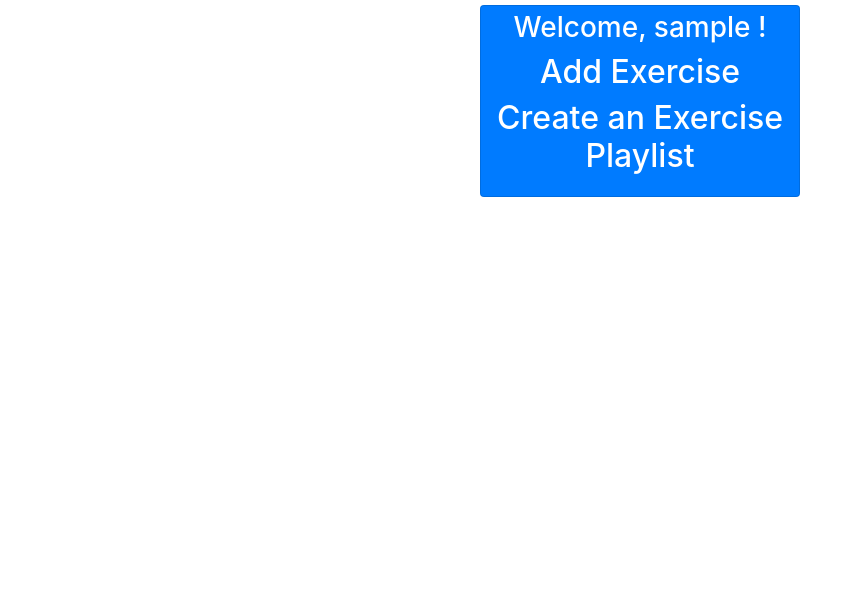
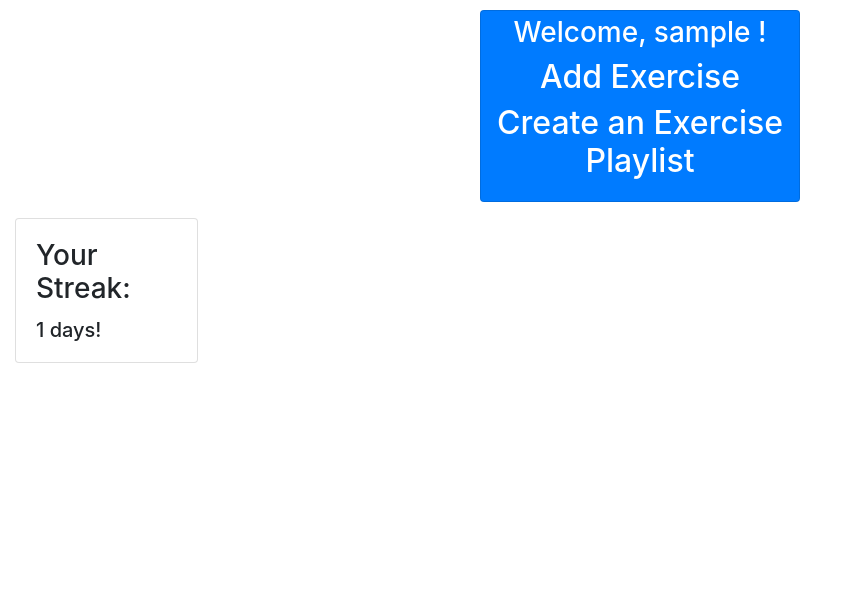
Before and after one commit to Jacksonwolf15/HoosFit, a Django app: page /profiles/1/ in a window 1280 px wide. Shown: the part 69-672 px from the top of the page, without its empty margins (0-848 px from the left). Run offline with Django 3.2, Linux system fonts and the light colour scheme; the visitor is signed in with stand-in values (Sample User, id 1); some libraries are stand-ins or nearby versions.

Commit message:
streak feature

```diff
--- a/hoosfit/admin.py
+++ b/hoosfit/admin.py
@@ -1,8 +1,9 @@
 from django.contrib import admin
 
 # Register your models here.
-from .models import Exercise, ExercisePlaylist, Award
+from .models import Exercise, ExercisePlaylist, Award, Profile
 
 admin.site.register(Exercise)
 admin.site.register(ExercisePlaylist)
 admin.site.register(Award)
+admin.site.register(Profile)
--- a/hoosfit/models.py
+++ b/hoosfit/models.py
@@ -1,5 +1,7 @@
 from django.db import models
 from django.contrib.auth.models import User
+from django.dispatch import receiver
+from django.db.models.signals import post_save
 
 class Exercise (models.Model):
     user = models.ForeignKey(User, null=True, on_delete=models.CASCADE)
@@ -24,3 +26,22 @@ class Award (models.Model):
 
     def __str__(self):
         return self.award_name
+
+class Profile (models.Model):
+    user = models.OneToOneField(User, on_delete=models.CASCADE, default=0)
+    streak_number = models.PositiveIntegerField(default=0)
+    previous_login = models.DateTimeField('streak', null=True)
+
+
+    def __str__(self):
+        return self.user.username
+
+    # def valid_streak(self):
+    #     now = timezone.now()
+    #     valid_streak.boolean = True
+
+@receiver(post_save, sender=User)
+def update_user_profile(sender, instance, created, **kwargs):
+    if created:
+        Profile.objects.create(user=instance)
+    instance.profile.save()
--- a/hoosfit/templates/hoosfit/profile.html
+++ b/hoosfit/templates/hoosfit/profile.html
@@ -31,7 +31,9 @@
   </header>
   <body style="background-color: rgb(255, 255, 255); margin-bottom: 100px;">
 
-  <div class="container center" style="margin-top: 5px; margin-bottom: 5px">
+  <div class="row">
+    <div class="col-sm-12">
+      <div class="container center" style="margin-top: 5px; margin-bottom: 5px">
         <div class="card text-white bg-primary mb-3" style="max-width: 20rem; margin: auto">
           {% if user.is_authenticated %}
           <div class="card-title" style="margin-top: 5px">
@@ -39,6 +41,19 @@
             <h2 align="center"><a style="color: white" href="{% url 'exercisecreate' user_id=user.username %}">Add Exercise</a></h2>
             <h2 align="center"><a style="color: white" href="{% url 'playlistcreate' user_id=user.username %}">Create an Exercise Playlist</a></h2>
           </div>
+        </div>
+      </div>
+    </div>
+  </div>
+  <div class="col-sm-2">
+    <div class="card">
+      <div class="card-body">
+        <h3 class="card-title">Your Streak:</h3>
+
+        <h5 class="card-text">{{ user.profile.streak_number }} days!</h5>
+      </div>
+    </div>
+  </div>
           {% else %}
           <div class="card-title">
             <h2 align="center"><a style="color: white" href="{% provider_login_url 'google' %}">Login with Google</a></h2>
--- a/hoosfit/views.py
+++ b/hoosfit/views.py
@@ -6,7 +6,7 @@ from django.views import generic
 from django.contrib.auth.decorators import login_required
 from django.views.generic.edit import CreateView
 from .forms import CreateNewExercise, CreateNewPlaylist
-from .models import Exercise, ExercisePlaylist, Award
+from .models import Exercise, ExercisePlaylist, Award, Profile
 
 
 # Create your views here.
@@ -18,6 +18,8 @@ def home(request):
 
 
 def profile(request, user_id):
+    request.user.profile.streak_number += 1
+    request.user.profile.save()
     return render(request, 'hoosfit/profile.html')
 
 def create_exercise(request, user_id):
@@ -76,3 +78,7 @@ class PlaylistView(generic.ListView):
 class AwardView(generic.ListView):
     model = Award
     template_name = 'hoosfit/view_awards.html'
+
+# class StreakView(generic.DetailView):
+#     model = Streak
+#     template_name = 'hoosfit/profile.html'
```
Also changed, not shown: hoosfit/migrations/0002_streak.py (added), hoosfit/migrations/0003_alter_streak_streak_number.py (added), hoosfit/migrations/0004_auto_20210412_1750.py (added), hoosfit/migrations/0005_alter_profile_previous_login.py (added), hoosfit/migrations/0006_alter_profile_streak_number.py (added), 3 other files.
